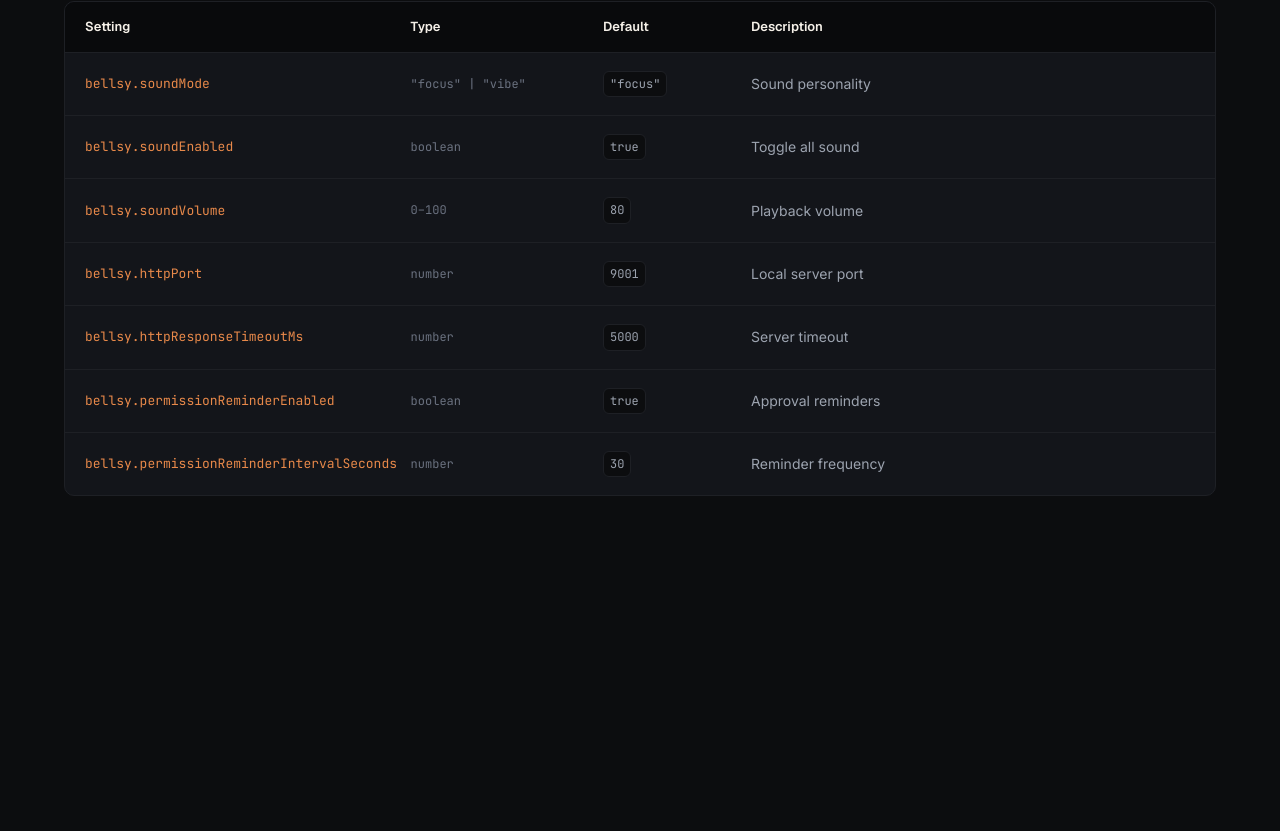
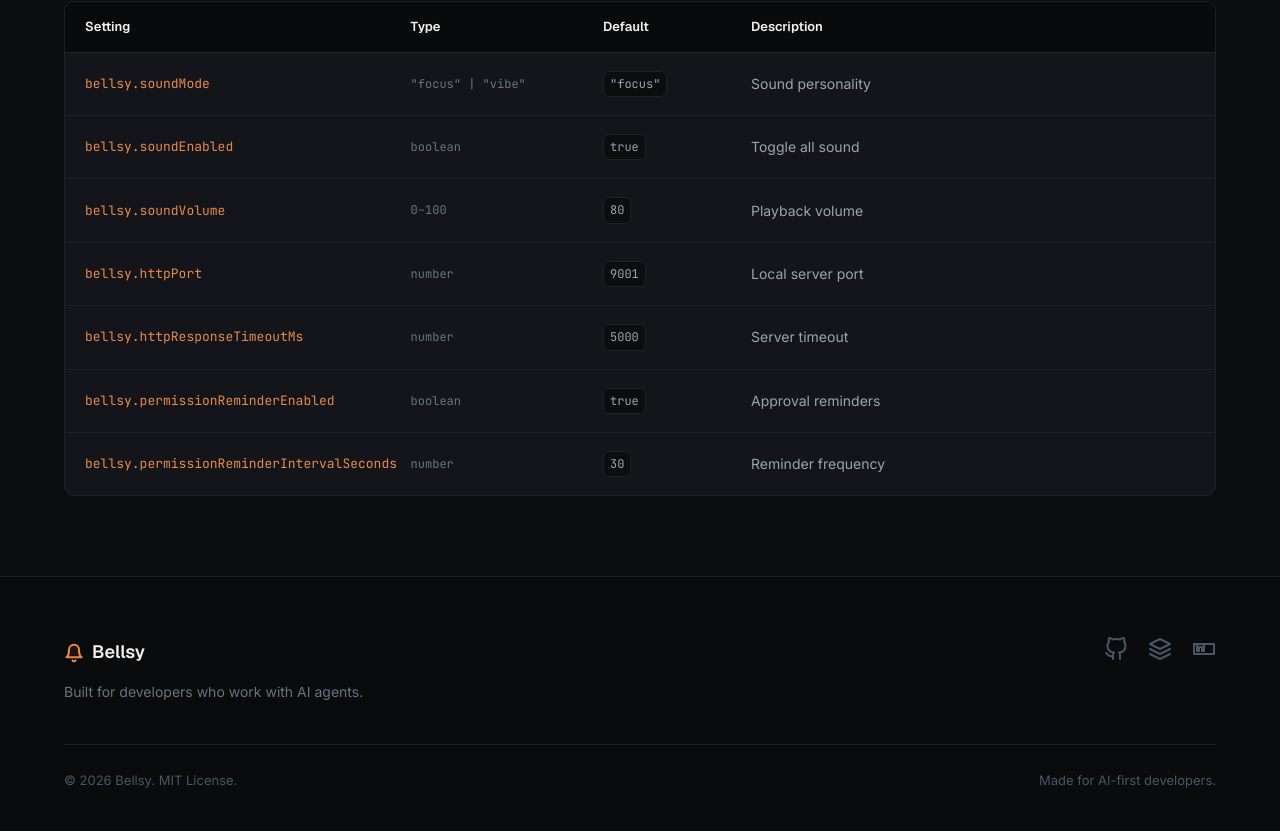
Before and after one commit to Rkhooda07/Bellsy, a website: page landing/index.html in a window 1280 px wide. Shown: the part 4187-5018 px from the top of the page. Before the commit the page ends 4770 px from the top, so only its background shows below. Drawn offline with nearby package versions, Linux system fonts and the light colour scheme.

Commit message:
feat: add footer

```diff
--- a/landing/css/styles.css
+++ b/landing/css/styles.css
@@ -875,3 +875,73 @@
   color: var(--text-body);
   font-size: 14px;
 }
+
+/* Footer Section */
+.footer {
+  background: #0A0B0D;
+  border-top: 1px solid var(--border);
+  padding: 60px 0 40px;
+}
+
+.footer-top {
+  display: flex;
+  justify-content: space-between;
+  align-items: flex-start;
+  flex-wrap: wrap;
+  gap: 32px;
+}
+
+.footer-brand-column {
+  display: flex;
+  flex-direction: column;
+  gap: 12px;
+}
+
+.footer-logo {
+  display: inline-flex;
+  align-items: center;
+  gap: 8px;
+  font-family: var(--font-head);
+  font-weight: 600;
+  color: var(--text-primary);
+  font-size: 18px;
+}
+
+.footer-tagline {
+  font-size: 14px;
+  color: var(--text-muted);
+  max-width: 320px;
+}
+
+.footer-links-column {
+  display: flex;
+  gap: 20px;
+  align-items: center;
+}
+
+.footer-icon-link {
+  color: var(--text-faint);
+  transition: color 0.2s ease, transform 0.2s ease;
+  display: inline-flex;
+}
+
+.footer-icon-link:hover {
+  color: var(--accent);
+  transform: translateY(-2px);
+}
+
+.footer-bottom {
+  border-top: 1px solid var(--border);
+  margin-top: 40px;
+  padding-top: 24px;
+  display: flex;
+  justify-content: space-between;
+  align-items: center;
+  flex-wrap: wrap;
+  gap: 16px;
+}
+
+.footer-bottom-left, .footer-bottom-right {
+  font-size: 13px;
+  color: var(--text-faint);
+}
--- a/landing/index.html
+++ b/landing/index.html
@@ -564,6 +564,55 @@
         </section>
     </main>
 
+    <!-- Footer -->
+    <footer class="footer">
+        <div class="container">
+            <div class="footer-top">
+                <!-- Left: Logo & Tagline -->
+                <div class="footer-brand-column">
+                    <a href="#" class="footer-logo">
+                        <svg class="nav-logo-icon" width="20" height="20" viewBox="0 0 24 24" fill="none" stroke="currentColor" stroke-width="2.5" stroke-linecap="round" stroke-linejoin="round">
+                            <path d="M18 8A6 6 0 0 0 6 8c0 7-3 9-3 9h18s-3-2-3-9"></path>
+                            <path d="M13.73 21a2 2 0 0 1-3.46 0"></path>
+                        </svg>
+                        <span class="nav-brand">Bellsy</span>
+                    </a>
+                    <p class="footer-tagline">Built for developers who work with AI agents.</p>
+                </div>
+
+                <!-- Right: Social Links -->
+                <div class="footer-links-column">
+                    <!-- GitHub -->
+                    <a href="https://github.com" target="_blank" rel="noopener noreferrer" class="footer-icon-link" aria-label="GitHub">
+                        <svg width="24" height="24" viewBox="0 0 24 24" fill="none" stroke="currentColor" stroke-width="2" stroke-linecap="round" stroke-linejoin="round">
+                            <path d="M9 19c-5 1.5-5-2.5-7-3m14 6v-3.87a3.37 3.37 0 0 0-.94-2.61c3.14-.35 6.44-1.54 6.44-7A5.44 5.44 0 0 0 20 4.77 5.07 5.07 0 0 0 19.91 1S18.73.65 16 2.48a13.38 13.38 0 0 0-7 0C6.27.65 5.09 1 5.09 1A5.07 5.07 0 0 0 5 4.77a5.44 5.44 0 0 0-1.5 3.78c0 5.42 3.3 6.61 6.44 7A3.37 3.37 0 0 0 9 18.13V22"></path>
+                        </svg>
+                    </a>
+                    <!-- VS Code Marketplace -->
+                    <a href="https://marketplace.visualstudio.com/items?itemName=bellsy" target="_blank" rel="noopener noreferrer" class="footer-icon-link" aria-label="VS Code Extension">
+                        <svg width="24" height="24" viewBox="0 0 24 24" fill="none" stroke="currentColor" stroke-width="2" stroke-linecap="round" stroke-linejoin="round">
+                            <path d="M12 2L2 7l10 5 10-5-10-5z"></path>
+                            <path d="M2 17l10 5 10-5"></path>
+                            <path d="M2 12l10 5 10-5"></path>
+                        </svg>
+                    </a>
+                    <!-- npm -->
+                    <a href="https://www.npmjs.com" target="_blank" rel="noopener noreferrer" class="footer-icon-link" aria-label="npm Package">
+                        <svg width="24" height="24" viewBox="0 0 24 24" fill="none" stroke="currentColor" stroke-width="2" stroke-linecap="round" stroke-linejoin="round">
+                            <path d="M2 17h20v-10h-20v10z"></path>
+                            <path d="M5 14h2v-4h3v4h2v-7h-7v7z"></path>
+                        </svg>
+                    </a>
+                </div>
+            </div>
+
+            <div class="footer-bottom">
+                <div class="footer-bottom-left">© 2026 Bellsy. MIT License.</div>
+                <div class="footer-bottom-right">Made for AI-first developers.</div>
+            </div>
+        </div>
+    </footer>
+
     <script src="js/main.js"></script>
     <script src="js/animations.js"></script>
 </body>
```
